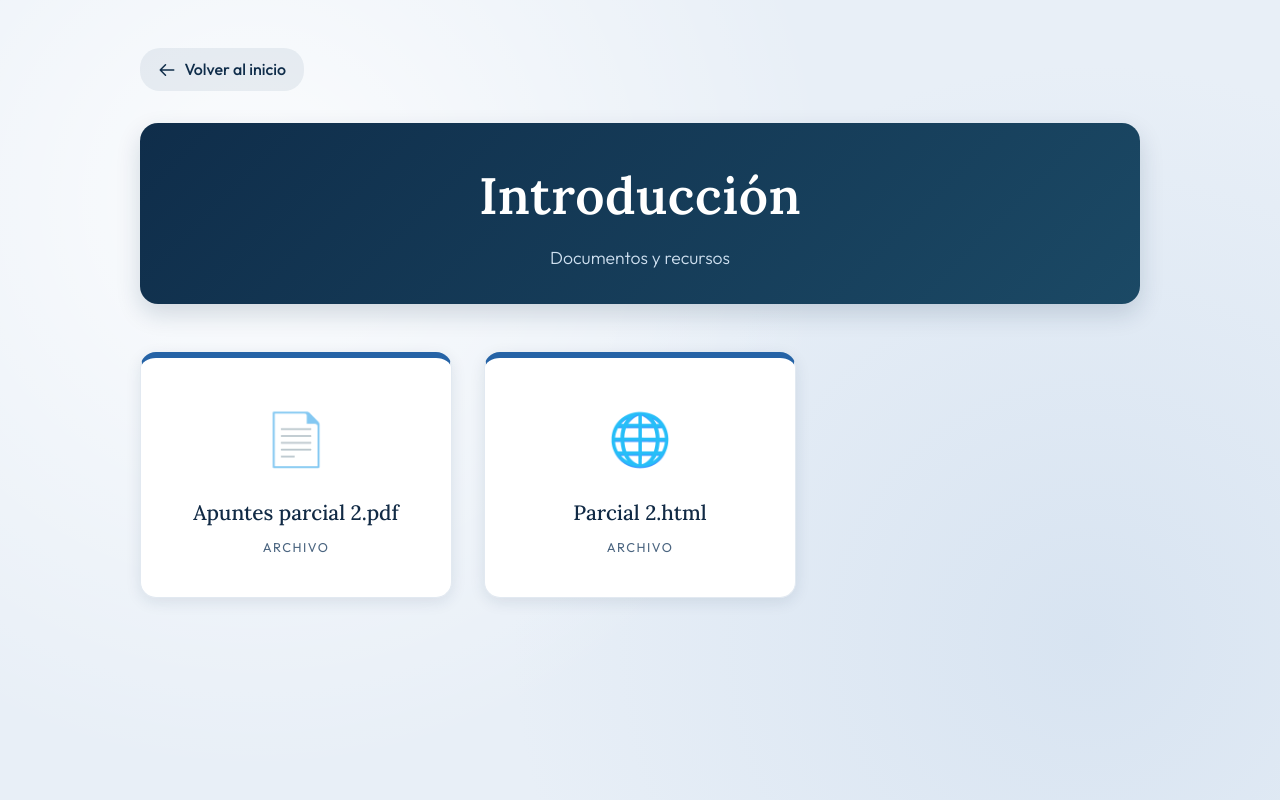
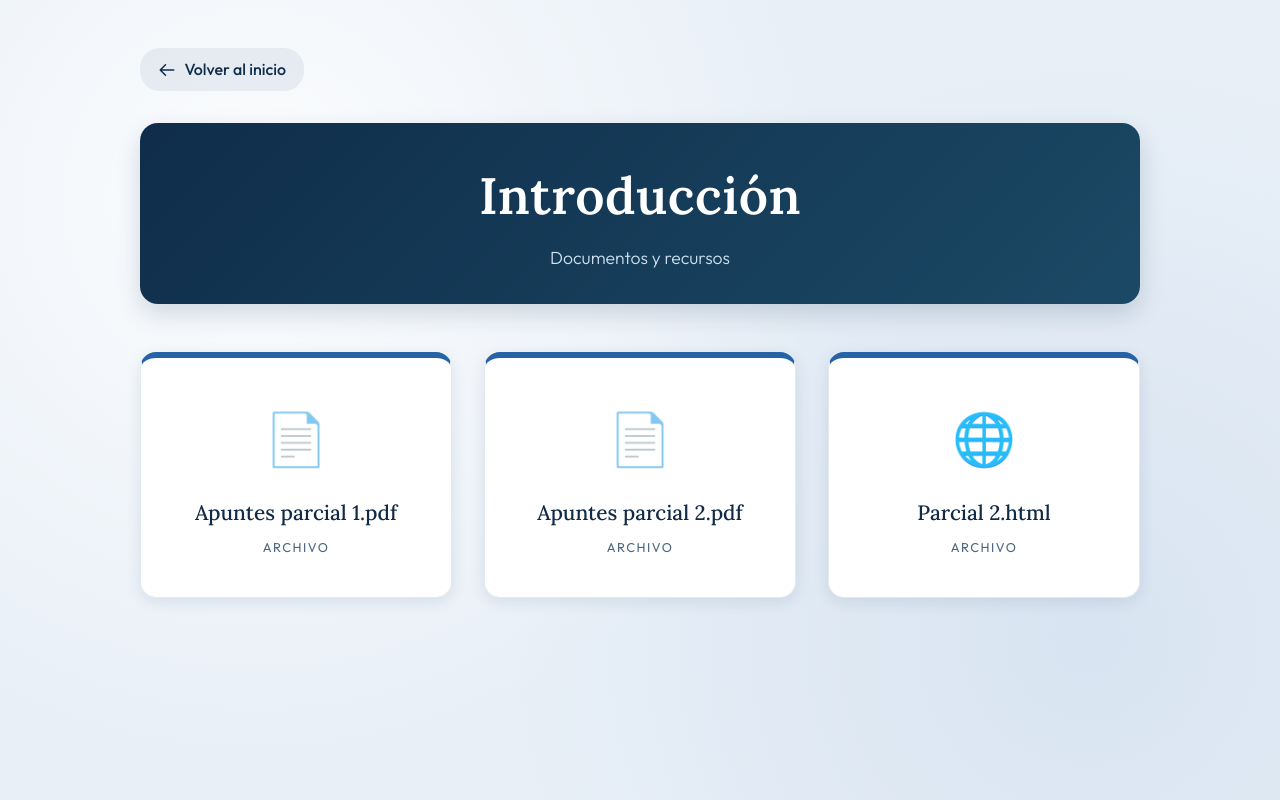
Before and after one commit to aress092/Psicologia, a website: page PRIMERO/Introducción/index.html in a window 1280 px wide. Drawn offline with Linux system fonts and the light colour scheme.

Commit message:
Añadir Apuntes parcial 1 a PRIMERO/Introducción

```diff
--- a/PRIMERO/Introducción/index.html
+++ b/PRIMERO/Introducción/index.html
@@ -23,6 +23,13 @@
     <main class="grid">
 
 
+      <a href="Apuntes parcial 1.pdf" class="card file-card" target="_blank" rel="noopener noreferrer">
+        <div class="card-icon file-pdf">📄</div>
+        <div class="card-title">Apuntes parcial 1.pdf</div>
+        <div class="card-meta">Archivo</div>
+      </a>
+
+
       <a href="Apuntes parcial 2.pdf" class="card file-card" target="_blank" rel="noopener noreferrer">
         <div class="card-icon file-pdf">📄</div>
         <div class="card-title">Apuntes parcial 2.pdf</div>
```
Also changed, not shown: 1 other file.
